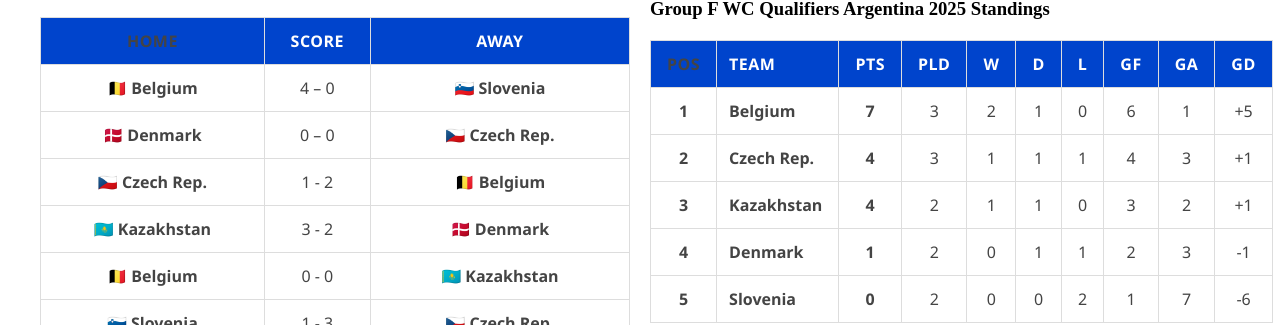
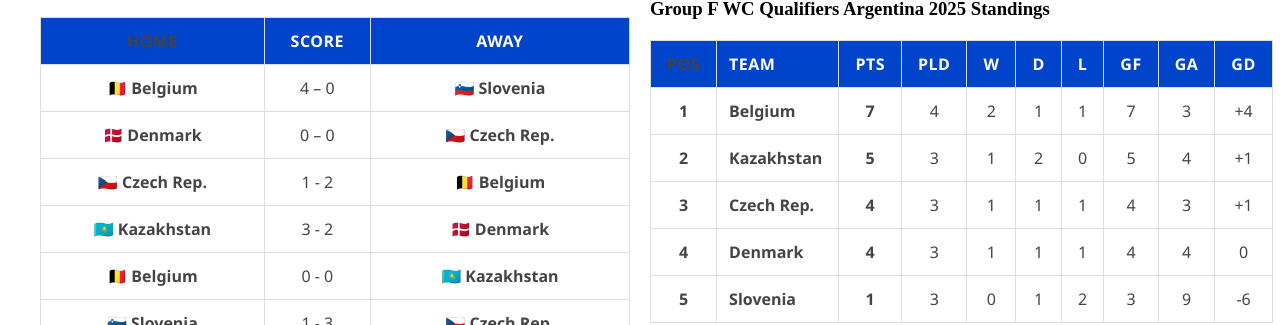
Before and after one commit to MarcusMachado15/whoisgonnawin-clean, a Next.js app: page / in a window 1280 px wide. Shown: the part 3189-3514 px from the top of the page. Built offline with nearby package versions, Linux system fonts and the light colour scheme.

Commit message:
Atualizei classificação do Grupo F com os últimos resultados

```diff
--- a/app/page.tsx
+++ b/app/page.tsx
@@ -387,12 +387,12 @@ const groupStandingsEurope: Record<string, Standing[]> = {
   { pos: 5, team: 'Bulgaria',  played: 3, won: 1, draw: 0, lost: 2, gf:  5, ga: 5,  gd:  0, pts:  3 },
 ],
   'Group F WC Qualifiers Argentina 2025': [
-    { pos: 1, team: 'Belgium',    played: 3, won: 2, draw: 1, lost: 0, gf: 6,  ga: 1,  gd: +5, pts: 7 },
-    { pos: 2, team: 'Czech Rep.', played: 3, won: 1, draw: 1, lost: 1, gf: 4,  ga: 3,  gd: +1, pts: 4 },
-    { pos: 3, team: 'Kazakhstan', played: 2, won: 1, draw: 1, lost: 0, gf: 3,  ga: 2,  gd: +1, pts: 4 },
-    { pos: 4, team: 'Denmark',    played: 2, won: 0, draw: 1, lost: 1, gf: 2,  ga: 3,  gd: -1, pts: 1 },
-    { pos: 5, team: 'Slovenia',   played: 2, won: 0, draw: 0, lost: 2, gf: 1,  ga: 7,  gd: -6, pts: 0 },
-  ],
+  { pos: 1, team: 'Belgium',     played: 4, won: 2, draw: 1, lost: 1, gf:  7, ga:  3, gd: +4, pts:  7 },
+  { pos: 2, team: 'Kazakhstan',  played: 3, won: 1, draw: 2, lost: 0, gf:  5, ga:  4, gd: +1, pts:  5 },
+  { pos: 3, team: 'Czech Rep.',  played: 3, won: 1, draw: 1, lost: 1, gf:  4, ga:  3, gd: +1, pts:  4 },
+  { pos: 4, team: 'Denmark',     played: 3, won: 1, draw: 1, lost: 1, gf:  4, ga:  4, gd:  0, pts:  4 },
+  { pos: 5, team: 'Slovenia',    played: 3, won: 0, draw: 1, lost: 2, gf:  3, ga:  9, gd: -6, pts:  1 },
+],
   'Group G WC Qualifiers Argentina 2025': [
   { pos: 1, team: 'Italy',       played: 3, won: 3, draw: 0, lost: 0, gf: 7,  ga: 3,  gd: +4, pts: 9 },
     { pos: 2, team: 'Switzerland', played: 2, won: 1, draw: 1, lost: 0, gf: 3,  ga: 2,  gd: +1, pts: 4 },
```
